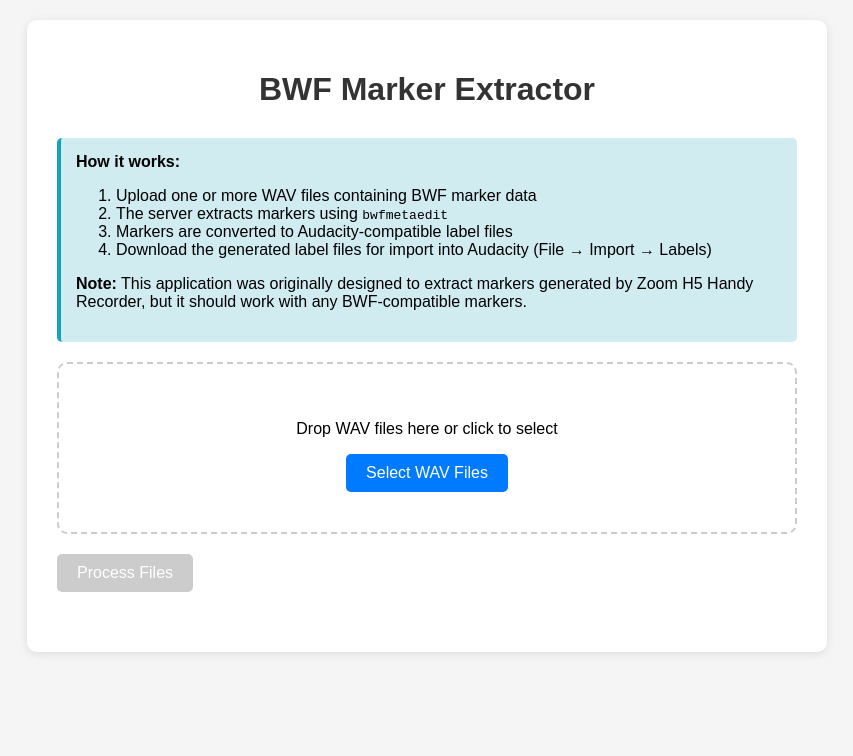
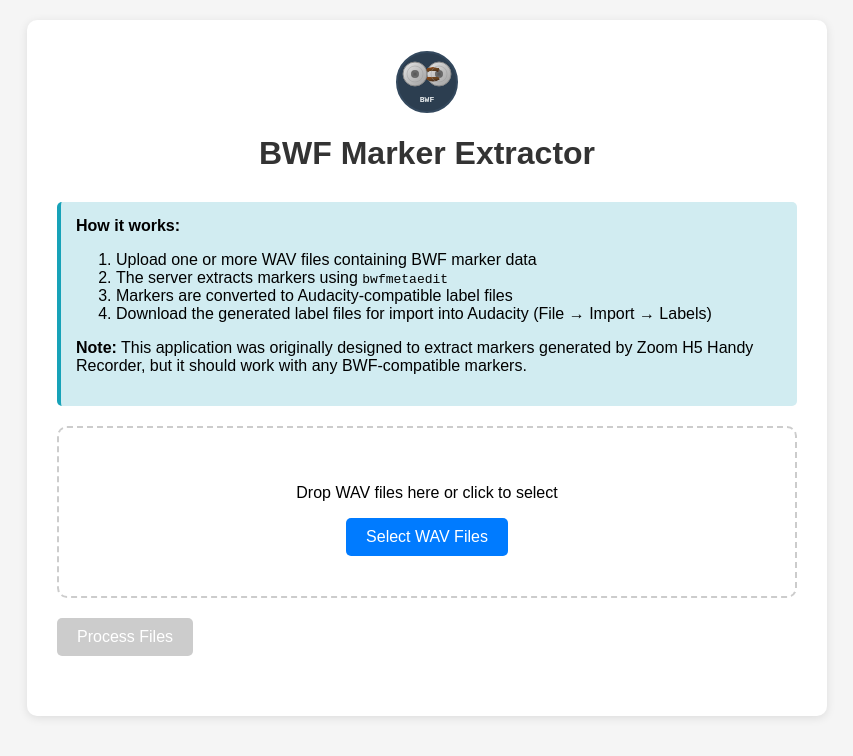
Before and after one commit to tarator/bwf-marker-extractor, a website: page public/index.html in a window 1280 px wide. Shown: the whole page, without its empty margins (213-1066 px from the left). Drawn offline with Linux system fonts and the light colour scheme.

Commit message:
Added Icon and Favicon

```diff
--- a/public/index.html
+++ b/public/index.html
@@ -5,6 +5,12 @@
     <meta charset="UTF-8">
     <meta name="viewport" content="width=device-width, initial-scale=1.0">
     <title>BWF Marker Extractor</title>
+
+    <!-- Favicon -->
+    <link rel="icon" type="image/x-icon" href="/favicon.ico">
+    <link rel="icon" type="image/svg+xml" href="/favicon.svg">
+    <link rel="icon" type="image/png" sizes="32x32" href="/favicon-32x32.png">
+    <link rel="apple-touch-icon" href="/favicon-32x32.png">
     <style>
         body {
             font-family: Arial, sans-serif;
@@ -19,6 +25,13 @@
             padding: 30px;
             border-radius: 10px;
             box-shadow: 0 2px 10px rgba(0, 0, 0, 0.1);
+        }
+
+        .logo {
+            display: block;
+            width: 64px;
+            height: 64px;
+            margin: 0 auto 20px auto;
         }
 
         h1 {
@@ -274,6 +287,7 @@
 
 <body>
     <div class="container">
+        <img src="/favicon.svg" alt="BWF Marker Extractor Logo" class="logo">
         <h1>BWF Marker Extractor</h1>
 
         <div class="info">
```
Also changed, not shown: public/favicon-32x32.png (added), public/favicon.ico (added), public/favicon.svg (added).
